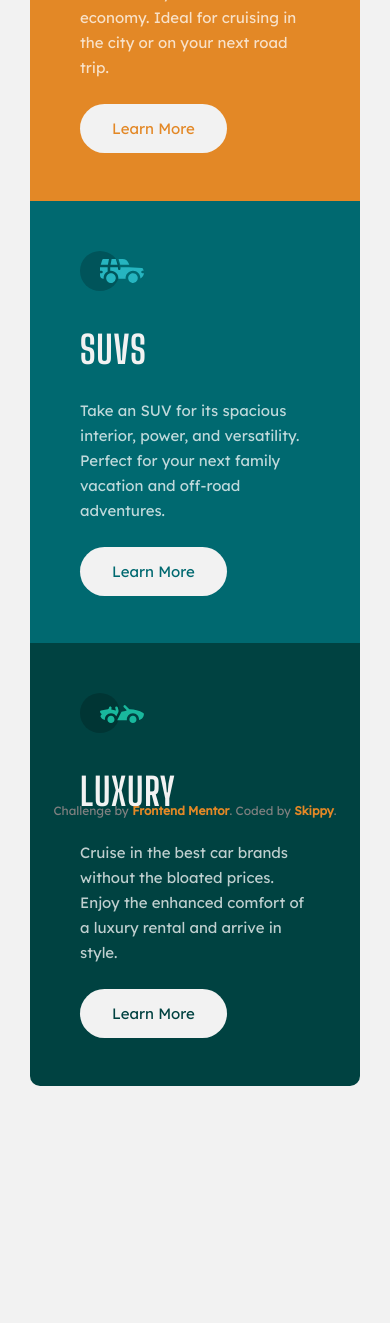
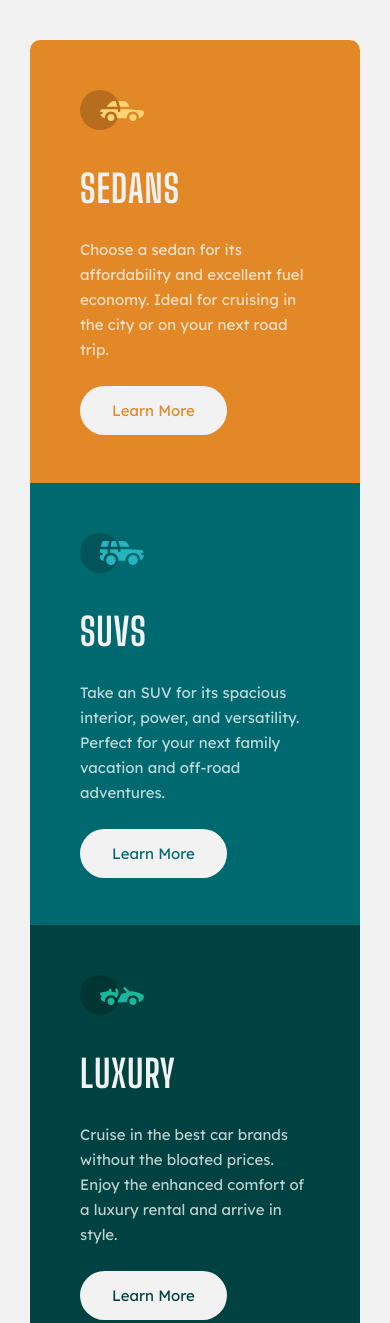
Before and after one commit to skippysworld/3-Column-Preview-Card-Component, a plain HTML site: page index.html in a window 390 px wide. Shown: the top 1323 px of the page. Before the commit the page ends 1086 px from the top, so only its background shows below. Drawn offline with Linux system fonts and the light colour scheme.

Commit message:
Update style.css
mobile view  buxg fixes

```diff
--- a/style.css
+++ b/style.css
@@ -18,7 +18,7 @@ html {
 
 body {
   width: 100%;
-  height: 100vh;
+  min-height: 100vh;
   display: flex;
   flex-direction: column;
   justify-content: center;
@@ -33,7 +33,6 @@ main {
   justify-content: center;
   align-items: center;
 }
-
 h1.sr-only {
   border: 0;
   clip: rect(0 0 0 0);
@@ -83,6 +82,7 @@ section a {
 
 footer {
   position: fixed;
+  z-index: -1;
   width: 100%;
   top: 95%;
   left: 50%;
@@ -110,6 +110,7 @@ footer a:focus {
 section:nth-of-type(1) {
   background-color: var(--color-first-bg);
   border-radius: 10px 10px 0 0;
+  margin-top: 40px;
 }
 
 section:nth-of-type(1) a {
@@ -126,6 +127,7 @@ section:nth-of-type(2) a {
 section:nth-of-type(3) {
   background-color: var(--color-third-bg);
   border-radius: 0 0 10px 10px;
+  margin-bottom: 40px;
 }
 section:nth-of-type(3) a {
   color: var(--color-third-bg);
@@ -165,9 +167,11 @@ section a:hover {
 
   section:nth-of-type(1) {
     border-radius: 10px 0 0 10px;
+    margin-top: 2.6rem;
   }
 
   section:nth-of-type(3) {
     border-radius: 0 10px 10px 0;
+    margin-bottom: 0;
   }
 }
```
